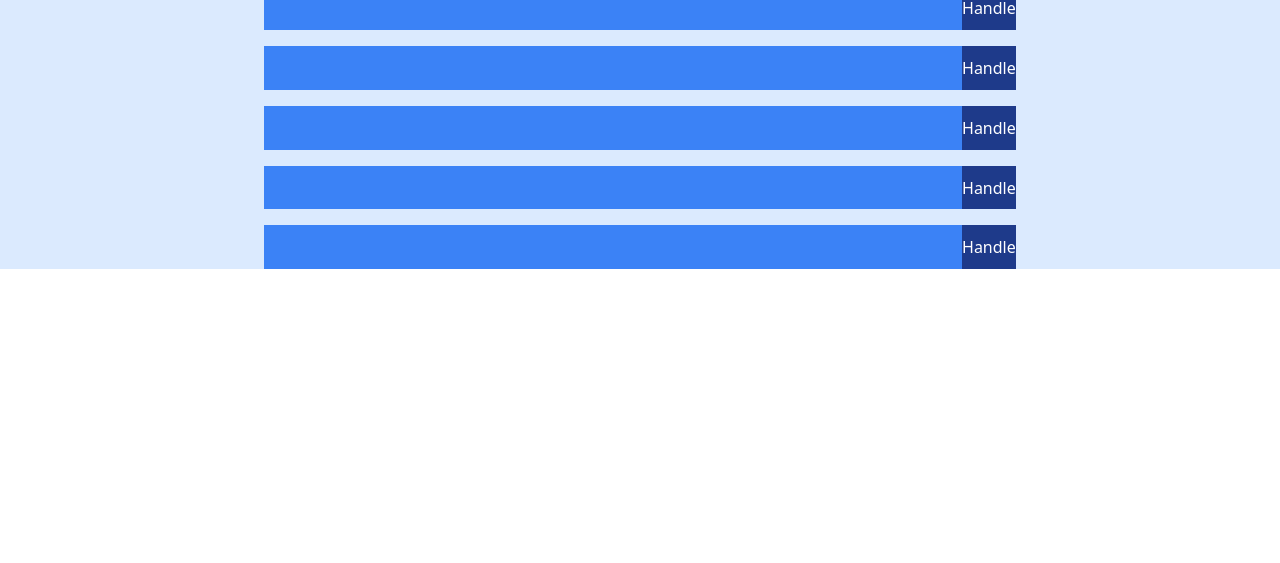
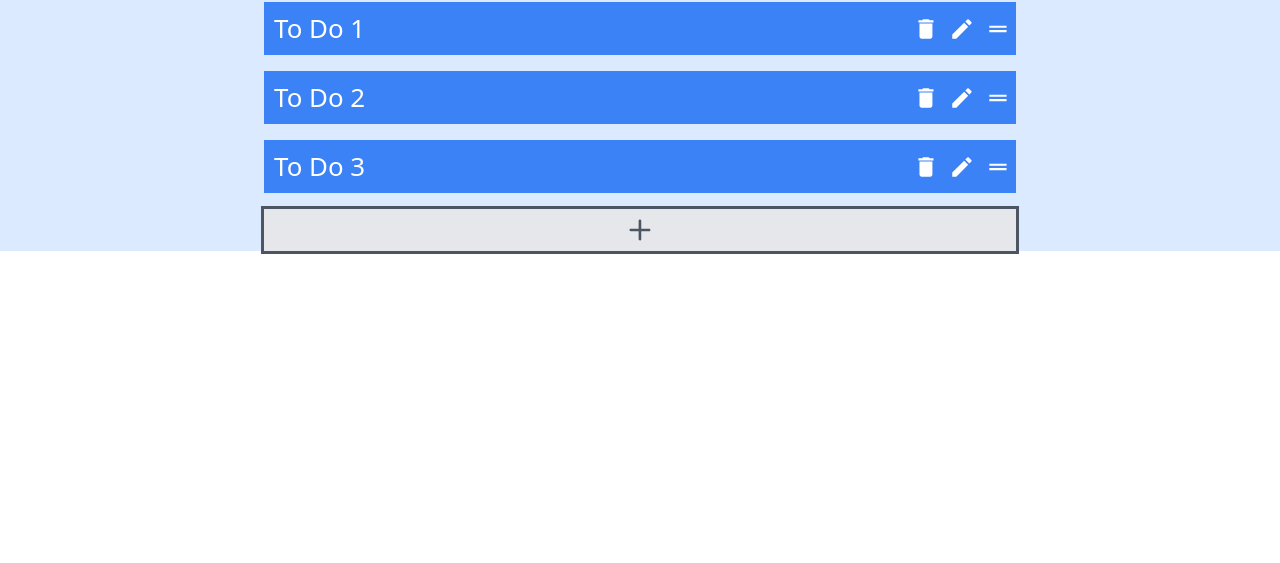
Before and after one commit to Christopher-Lamb/todo-app, a Gatsby site: page / in a window 1280 px wide. Shown: the part 237-800 px from the top of the page. Built offline with nearby package versions, Linux system fonts and the light colour scheme; Gatsby itself is replaced by a stand-in of ours.

Commit message:
Working UI add and delete on Todos and TodoItems

```diff
--- a/package.json
+++ b/package.json
@@ -28,6 +28,7 @@
     "react": "^18.2.0",
     "react-beautiful-dnd": "^13.1.1",
     "react-dom": "^18.2.0",
+    "react-icons": "^5.0.1",
     "tailwindcss": "^3.4.1"
   },
   "devDependencies": {
--- /dev/null
+++ b/src/components/Todo/Todo.tsx
@@ -0,0 +1,63 @@
+import React, { useState, useEffect } from "react";
+import { Draggable } from "react-beautiful-dnd";
+import intialData from "../../misc/initalData";
+import { MdDragHandle, MdEdit, MdDelete } from "react-icons/md";
+
+interface TodoProps {
+  todoId: string;
+  index: number;
+  onDelete: (delId: string) => void;
+}
+
+const editingStyles = "text-black bg-gray-200 outline outline-4 outline-black rounded";
+const normalStyles = "text-white bg-blue-500";
+
+const Todo: React.FC<TodoProps> = ({ index, todoId, onDelete }) => {
+  const [content, setContent] = useState("");
+  const [canEdit, setCanEdit] = useState(false);
+
+  useEffect(() => {
+    if (todoId in intialData.todos) {
+      setContent(intialData.todos[todoId].content);
+    }
+  }, []);
+
+  const handleEdit = (event: React.MouseEvent<HTMLButtonElement>) => {
+    event.stopPropagation();
+    setCanEdit((ce) => !ce);
+  };
+
+  const handleDelete = (event: React.MouseEvent<HTMLButtonElement>) => {
+    event.stopPropagation();
+    onDelete(todoId);
+  };
+
+  const handleClick = () => {
+    if (!canEdit) {
+      location.href = "/" + todoId;
+    }
+  };
+
+  return (
+    <Draggable index={index} draggableId={todoId}>
+      {(provided, snapshot) => (
+        <a ref={provided.innerRef} href="#" onClick={handleClick} {...provided.draggableProps} className={"min-h-small w-four flex mt-2xsmall " + (canEdit ? editingStyles : normalStyles)}>
+          <h3 contentEditable={canEdit} className="w-full text-med p-3xsmall">
+            {content}
+          </h3>
+          <button className="flex items-center justify-center w-small cursor-pointer" onClick={handleDelete}>
+            <MdDelete className="w-xsmall h-xsmall" />
+          </button>
+          <button className="flex items-center justify-center w-small cursor-pointer" onClick={handleEdit}>
+            <MdEdit className="w-xsmall h-xsmall" />
+          </button>
+          <div {...provided.dragHandleProps} className="w-small flex items-center justify-center">
+            <MdDragHandle className="w-xsmall h-xsmall" />
+          </div>
+        </a>
+      )}
+    </Draggable>
+  );
+};
+
+export default Todo;
--- a/src/components/TodoContainer/TodoContainer.tsx
+++ b/src/components/TodoContainer/TodoContainer.tsx
@@ -10,7 +10,7 @@ const TodoContainer: React.FC<TodoContainerProps> = ({ children, todoContainerId
   return (
     <Droppable droppableId={todoContainerId}>
       {(provided, snapshot) => (
-        <div {...provided.droppableProps} ref={provided.innerRef} className="grid gap-2xsmall">
+        <div {...provided.droppableProps} ref={provided.innerRef} className="grid">
           {children}
           {provided.placeholder}
         </div>
--- a/src/components/TodoItem/TodoItem.tsx
+++ b/src/components/TodoItem/TodoItem.tsx
@@ -1,13 +1,22 @@
 import React, { useState, useEffect, useRef } from "react";
 import { Draggable } from "react-beautiful-dnd";
+import intialData from "../../misc/initalData";
+import { MdDragHandle, MdDelete } from "react-icons/md";
 
 interface TodoItemProps {
   todoItemId: string;
   index: number;
+  onDelete: (delId: string) => void;
 }
 
-const TodoItem: React.FC<TodoItemProps> = ({ todoItemId, index }) => {
+const TodoItem: React.FC<TodoItemProps> = ({ todoItemId, index, onDelete }) => {
   const [content, setContent] = useState("");
+
+  useEffect(() => {
+    if (todoItemId in intialData.todoItems) {
+      setContent(intialData.todoItems[todoItemId].content);
+    }
+  }, []);
 
   const handleChange = (event: React.FormEvent<HTMLDivElement>) => {
     setContent(event.currentTarget.innerHTML || "");
@@ -24,10 +33,13 @@ const TodoItem: React.FC<TodoItemProps> = ({ todoItemId, index }) => {
   return (
     <Draggable index={index} draggableId={todoItemId}>
       {(provided, snapshot) => (
-        <div ref={provided.innerRef} {...provided.draggableProps} className="min-h-small w-four bg-blue-500 text-white flex">
+        <div ref={provided.innerRef} {...provided.draggableProps} className="min-h-small mt-2xsmall w-four bg-blue-500 text-white flex">
           <div className="w-full p-3xsmall" onBlur={handleChange} onKeyDown={handleKeyDown} contentEditable={true} dangerouslySetInnerHTML={{ __html: content }}></div>
-          <div {...provided.dragHandleProps} className="bg-blue-900 flex items-center">
-            Handle
+          <button onClick={() => onDelete(todoItemId)} className="bg-blue-900 flex items-center w-small justify-center">
+            <MdDelete className="w-xsmall h-xsmall" />
+          </button>
+          <div {...provided.dragHandleProps} className="bg-blue-900 flex items-center w-small justify-center">
+            <MdDragHandle className="w-xsmall h-xsmall" />
           </div>
         </div>
       )}
--- a/src/components/index.tsx
+++ b/src/components/index.tsx
@@ -3,3 +3,4 @@ export { default as Footer } from "./Footer/Footer";
 export { default as TodoItem } from "./TodoItem/TodoItem";
 export { default as PageHeaderControls } from "./PageHeaderControls/PageHeaderControls";
 export { default as TodoContainer } from "./TodoContainer/TodoContainer";
+export { default as Todo } from "./Todo/Todo";
--- a/src/misc/initalData.ts
+++ b/src/misc/initalData.ts
@@ -1,4 +1,26 @@
-const intialData = {
+type TodoItem = {
+  content: string;
+  todoItemIds: string[];
+};
+
+// Define the structure for the todos and todoItems objects
+interface Todos {
+  [key: string]: TodoItem;
+}
+
+interface TodoItems {
+  [key: string]: {
+    content: string;
+  };
+}
+
+interface InitalData {
+  mainIds: string[];
+  todos: Todos;
+  todoItems: TodoItems;
+}
+
+const intialData: InitalData = {
   mainIds: ["todo-1", "todo-2", "todo-3"],
   todos: {
     "todo-1": {
@@ -15,16 +37,16 @@ const intialData = {
     },
   },
   todoItems: {
-    "todoItem-1": "To do Item 1",
-    "todoItem-2": "To do Item 2",
-    "todoItem-3": "To do Item 3",
-    "todoItem-4": "To do Item 4",
-    "todoItem-5": "To do Item 5",
-    "todoItem-6": "To do Item 6",
-    "todoItem-7": "To do Item 7",
-    "todoItem-8": "To do Item 8",
-    "todoItem-9": "To do Item 9",
-    "todoItem-10": "To do Item 10",
+    "todoItem-1": { content: "To do Item 1" },
+    "todoItem-2": { content: "To do Item 2" },
+    "todoItem-3": { content: "To do Item 3" },
+    "todoItem-4": { content: "To do Item 4" },
+    "todoItem-5": { content: "To do Item 5" },
+    "todoItem-6": { content: "To do Item 6" },
+    "todoItem-7": { content: "To do Item 7" },
+    "todoItem-8": { content: "To do Item 8" },
+    "todoItem-9": { content: "To do Item 9" },
+    "todoItem-10": { content: "To do Item 10" },
   },
 };
 export default intialData;
--- /dev/null
+++ b/src/pages/[TodoListPage].tsx
@@ -0,0 +1,70 @@
+import React, { useEffect, useState } from "react";
+import type { HeadFC, PageProps } from "gatsby";
+import { Todo, PageHeaderControls, TodoContainer, TodoItem } from "../components";
+import { DragDropContext, DropResult } from "react-beautiful-dnd";
+import initalData from "../misc/initalData.ts";
+import { IoIosAdd } from "react-icons/io";
+import { generateUID, moveItemDND } from "../utils/";
+
+const TodoListPage: React.FC<PageProps> = () => {
+  const todoId = location.pathname.replaceAll("/", "");
+  const todoContent = initalData.todos[todoId] ? initalData.todos[todoId].content : "Error";
+  const [todoItems, setTodoItems] = useState<string[]>([]);
+  const [fallback, setFallback] = useState(false);
+
+  useEffect(() => {
+    //TODO: Load the ids from I
+    if (todoId in initalData.todos) {
+      setTodoItems(initalData.todos[todoId].todoItemIds);
+    } else {
+      setFallback(true);
+    }
+  }, []);
+
+  const handleAddItem = () => {
+    setTodoItems((ti) => [...ti, generateUID()]);
+  };
+
+  const handleDelete = (delId: string) => {
+    setTodoItems((ti) => ti.filter((item) => item !== delId));
+  };
+
+  const handleDragEnd = (result: DropResult) => {
+    const newArr = moveItemDND(todoItems, result);
+    if (newArr) {
+      setTodoItems(newArr);
+    }
+  };
+
+  return (
+    <>
+      {fallback ? (
+        <main className="mt-one min-h-two flex justify-center">
+          <div className="border border-4 pt-med border-red-600 p-small bg-red-50 shadow">
+            <a href="/">
+              <span className="text-blue-600 underline">back</span>
+            </a>
+            <h1 className="text-one">Oh no...</h1>
+            <p className="text-med">It appears that the "To Do" you're looking for does not exist.</p>
+          </div>
+        </main>
+      ) : (
+        <main className="2xl:max-w-four mt-one bg-blue-100 mx-auto grid justify-center">
+          <PageHeaderControls title={todoContent} />
+          <DragDropContext onDragEnd={handleDragEnd}>
+            <TodoContainer todoContainerId="index">
+              {todoItems && todoItems.map((todoItemId, i) => <TodoItem key={todoItemId} todoItemId={todoItemId} index={i} onDelete={handleDelete} />)}
+            </TodoContainer>
+          </DragDropContext>
+          <div className="w-four mt-2xsmall outline outline-gray-600 bg-gray-200 flex items-center justify-center h-small cursor-pointer" onClick={handleAddItem}>
+            <IoIosAdd className="w-small h-small text-gray-600" />
+          </div>
+        </main>
+      )}
+    </>
+  );
+};
+
+export default TodoListPage;
+
+export const Head: HeadFC = () => <title>Todo List</title>;
--- a/src/pages/index.tsx
+++ b/src/pages/index.tsx
@@ -1,22 +1,48 @@
-import * as React from "react";
+import React, { useEffect, useState } from "react";
 import type { HeadFC, PageProps } from "gatsby";
-import { TodoItem, PageHeaderControls, TodoContainer } from "../components";
-import { DragDropContext } from "react-beautiful-dnd";
+import { Todo, PageHeaderControls, TodoContainer } from "../components";
+import { DragDropContext, DropResult } from "react-beautiful-dnd";
+import { IoIosAdd } from "react-icons/io";
 import initalData from "../misc/initalData.ts";
+import { moveItemDND, generateUID } from "../utils";
+
 const IndexPage: React.FC<PageProps> = () => {
+  const [mainIds, setMainIds] = useState<string[]>([]);
+
+  useEffect(() => {
+    setMainIds(initalData.mainIds);
+    //TODO: Get mainIds from indexedDB
+    //Track updates with state and update to indexedDB accordingly
+  }, []);
+
+  const handleDragEnd = (result: DropResult) => {
+    const newArr = moveItemDND(mainIds, result);
+    if (newArr) {
+      setMainIds(newArr);
+    }
+  };
+
+  const handleAdd = () => {
+    setMainIds((mIds) => [...mIds, generateUID()]);
+  };
+
+  const handleDelete = (delId: string) => {
+    setMainIds((mIds) => mIds.filter((item) => item !== delId));
+  };
+
   return (
     <main className="2xl:max-w-four mt-one bg-blue-100 mx-auto grid justify-center">
       <PageHeaderControls title="Todo's" />
-      <DragDropContext onDragEnd={() => {}}>
+      <DragDropContext onDragEnd={handleDragEnd}>
         <TodoContainer todoContainerId="index">
-
-          <TodoItem todoItemId="1" index={0} />
-          <TodoItem todoItemId="2" index={1} />
-          <TodoItem todoItemId="3" index={2} />
-          <TodoItem todoItemId="4" index={3} />
-          <TodoItem todoItemId="5" index={4} />
+          {mainIds.map((todo, i) => (
+            <Todo key={todo} todoId={todo} index={i} onDelete={handleDelete} />
+          ))}
         </TodoContainer>
       </DragDropContext>
+      <div className="w-four mt-2xsmall outline outline-gray-600 bg-gray-200 flex items-center justify-center h-small cursor-pointer" onClick={handleAdd}>
+        <IoIosAdd className="w-small h-small text-gray-600" />
+      </div>
     </main>
   );
 };
--- /dev/null
+++ b/src/utils/generateUID.tsx
@@ -0,0 +1,15 @@
+function generateUID(): string {
+  // Get the current time in milliseconds since the epoch
+  const timePart: string = Date.now().toString(36);
+
+  // Generate a random part to append to the timestamp
+  // Using Math.random() here for simplicity. For more uniqueness, you could use a more complex method.
+  const randomPart: string = Math.random().toString(36).substring(2, 8);
+
+  // Combine the time part and the random part
+  const uniqueId: string = `${timePart}-${randomPart}`;
+
+  return uniqueId;
+}
+
+export default generateUID
--- /dev/null
+++ b/src/utils/index.tsx
@@ -0,0 +1,2 @@
+export { default as generateUID } from "./generateUID";
+export { default as moveItemDND } from "./moveItemDND";
--- /dev/null
+++ b/src/utils/moveItemDND.tsx
@@ -0,0 +1,23 @@
+import { DropResult } from "react-beautiful-dnd";
+
+const moveItemDND = (array: string[], result: DropResult) => {
+  const { destination, source, draggableId } = result;
+  if (!destination) {
+    // If there's no destination (dragged outside of any droppable)
+    // you might want to handle this case.
+    return;
+  }
+
+  if (destination.droppableId === source.droppableId && destination.index === source.index) {
+    // If the item is dropped in the same place it was dragged from
+    return;
+  }
+  if (destination.droppableId === source.droppableId && destination.index !== source.index) {
+    let workingArr = [...array];
+    workingArr?.splice(source.index, 1);
+    workingArr.splice(destination.index, 0, draggableId);
+    return workingArr;
+  }
+};
+
+export default moveItemDND;
```
Also changed, not shown: src/pages/[todoList].tsx (deleted), 1 other file.
